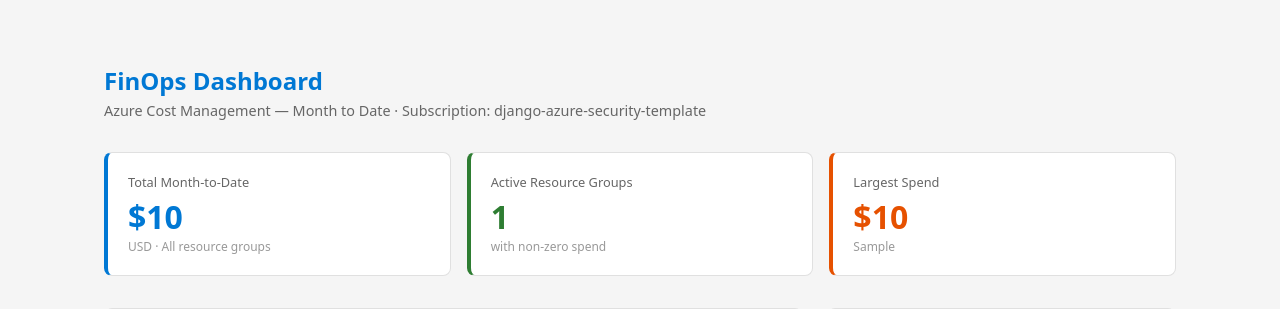
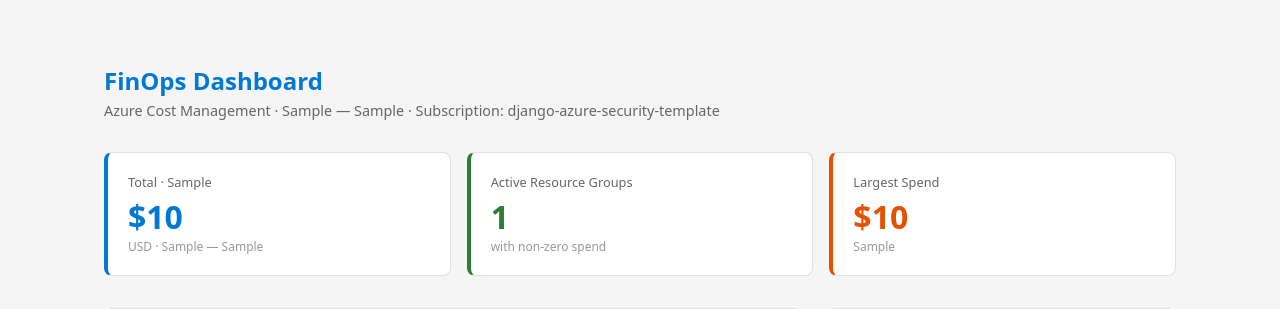
Before and after one commit to Python-Development-Lab/django-azure-app, a Django app: template templates/core/finops.html in a window 1280 px wide. Shown: the part 48-357 px from the top of the page. Run offline with Django 5.2, Linux system fonts and the light colour scheme; the template is opened without the code that fills it: most values are stand-ins (such as "Sample title", 1, 10 or a date in 2020); parts of the project's set-up code (start-up, migrations or seed data) failed here and were passed over.

Commit message:
feat: show billing period dates in FinOps Dashboard
- Subtitle shows exact date range (e.g. 01 Jul 2026 — 03 Jul 2026)
- Total card shows month name (e.g. July 2026)
- period_from, period_to, period_month passed from view

```diff
--- a/templates/core/finops.html
+++ b/templates/core/finops.html
@@ -8,7 +8,7 @@
     FinOps Dashboard
   </h1>
   <p style="color: #666; margin-bottom: 2rem; font-size: 0.9rem;">
-    Azure Cost Management — Month to Date · Subscription: django-azure-security-template
+    Azure Cost Management · {{ period_from }} — {{ period_to }} · Subscription: django-azure-security-template
   </p>
 
   {% if error %}
@@ -24,9 +24,9 @@
               gap:1rem; margin-bottom:2rem;">
     <div style="background:#fff; border:1px solid #e0e0e0; border-radius:8px;
                 padding:1.25rem; border-left:4px solid #0078d4;">
-      <p style="font-size:0.8rem; color:#666; margin-bottom:4px;">Total Month-to-Date</p>
+      <p style="font-size:0.8rem; color:#666; margin-bottom:4px;">Total · {{ period_month }}</p>
       <p style="font-size:2rem; font-weight:700; color:#0078d4;">${{ total }}</p>
-      <p style="font-size:0.75rem; color:#999;">USD · All resource groups</p>
+      <p style="font-size:0.75rem; color:#999;">USD · {{ period_from }} — {{ period_to }}</p>
     </div>
     <div style="background:#fff; border:1px solid #e0e0e0; border-radius:8px;
                 padding:1.25rem; border-left:4px solid #2e7d32;">
```
Also changed, not shown: core/views.py (+8 -0 lines).
